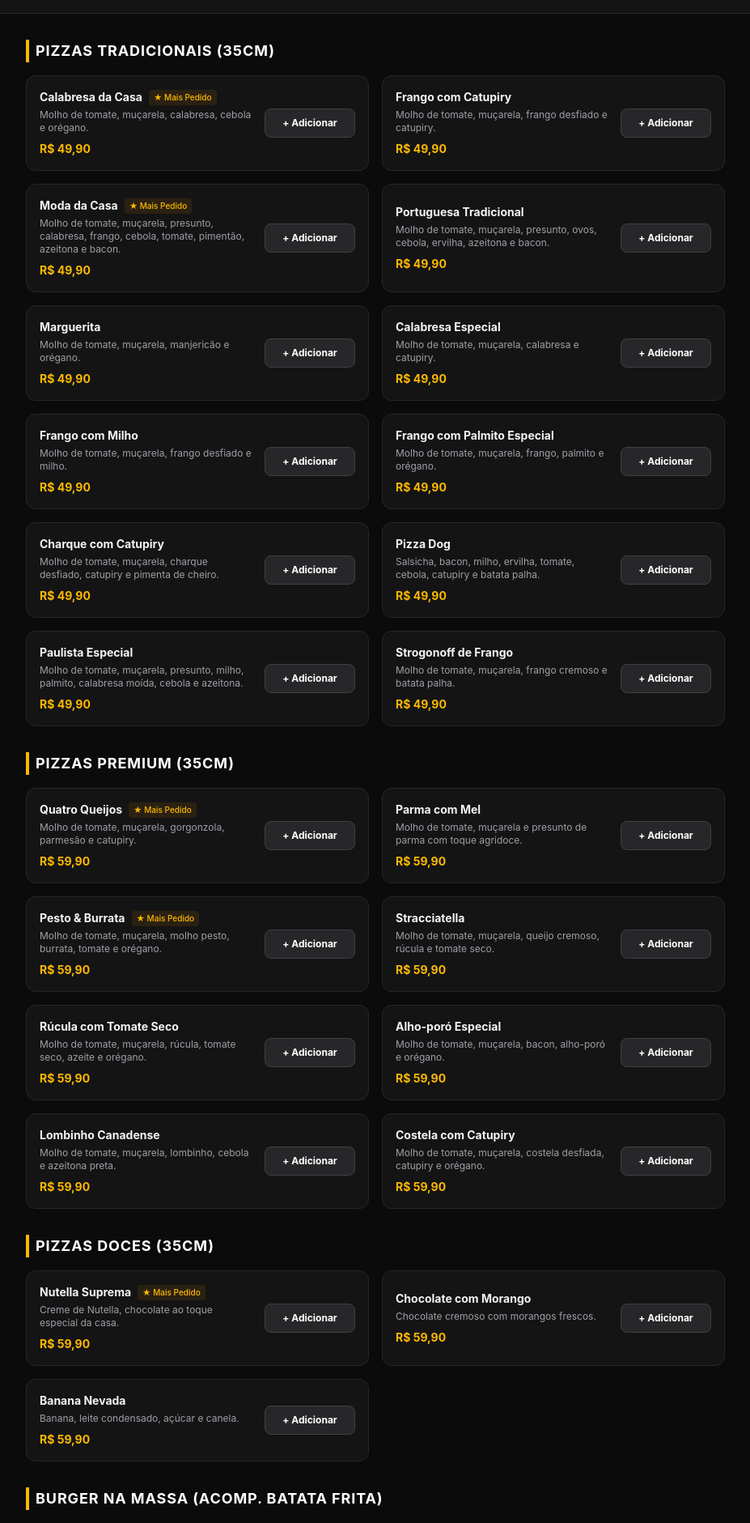
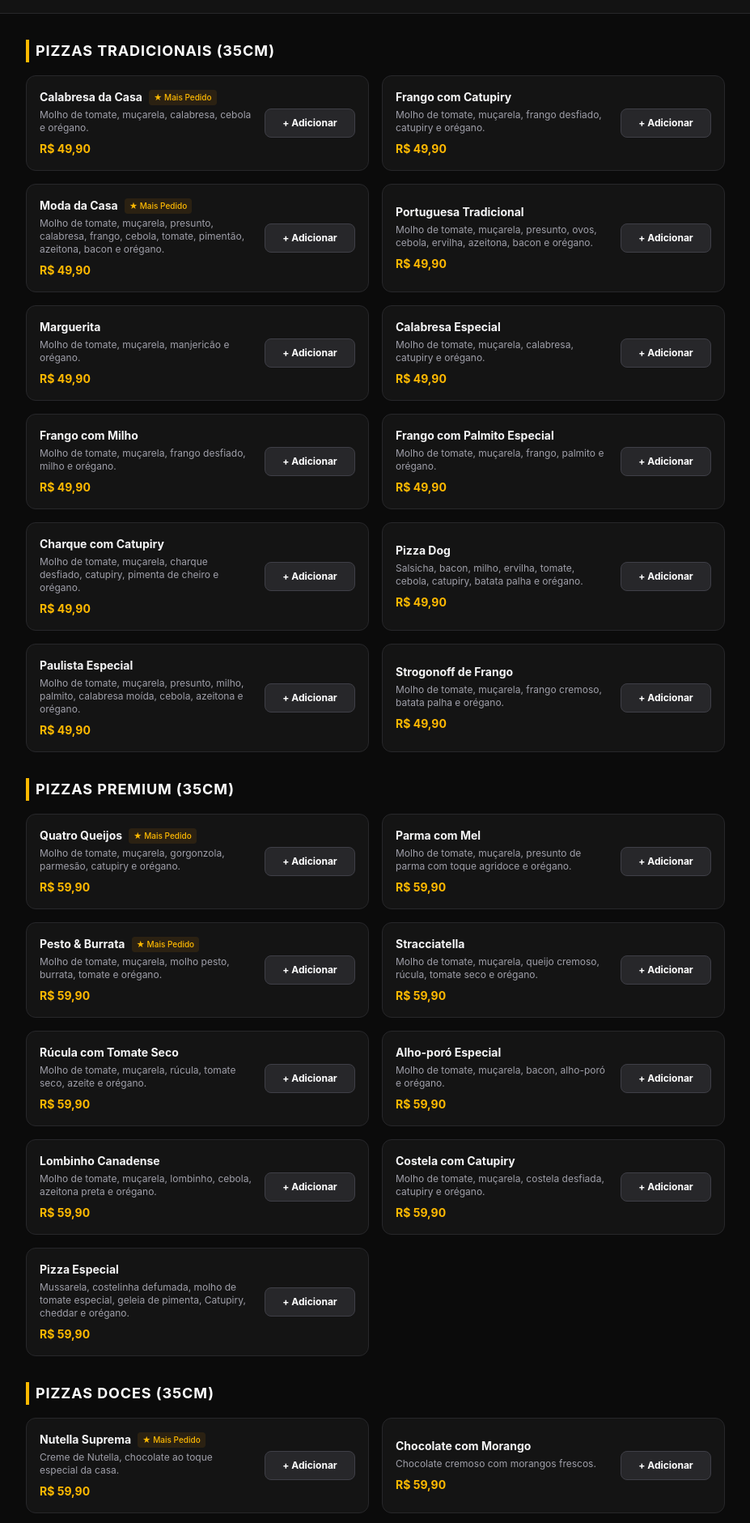
Before and after one commit to miqueiassc123-ux/cardapiotudonamassa, a React (Vite) app: page / in a window 1280 px wide. Shown: the part 60-1941 px from the top of the page at 81% size, without its empty margins (176-1103 px from the left). Built offline with nearby package versions, Linux system fonts and the light colour scheme.

Commit message:
Correção do orégano

```diff
--- a/src/cardapioData.js
+++ b/src/cardapioData.js
@@ -3,30 +3,31 @@ export const cardapio = {
     nome: "Pizzas Tradicionais (35cm)",
     itens: [
       { id: "pt1", nome: "Calabresa da Casa", descricao: "Molho de tomate, muçarela, calabresa, cebola e orégano.", preco: 49.90, destaque: true },
-      { id: "pt2", nome: "Frango com Catupiry", descricao: "Molho de tomate, muçarela, frango desfiado e catupiry.", preco: 49.90 },
-      { id: "pt3", nome: "Moda da Casa", descricao: "Molho de tomate, muçarela, presunto, calabresa, frango, cebola, tomate, pimentão, azeitona e bacon.", preco: 49.90, destaque: true },
-      { id: "pt4", nome: "Portuguesa Tradicional", descricao: "Molho de tomate, muçarela, presunto, ovos, cebola, ervilha, azeitona e bacon.", preco: 49.90 },
+      { id: "pt2", nome: "Frango com Catupiry", descricao: "Molho de tomate, muçarela, frango desfiado, catupiry e orégano.", preco: 49.90 },
+      { id: "pt3", nome: "Moda da Casa", descricao: "Molho de tomate, muçarela, presunto, calabresa, frango, cebola, tomate, pimentão, azeitona, bacon e orégano.", preco: 49.90, destaque: true },
+      { id: "pt4", nome: "Portuguesa Tradicional", descricao: "Molho de tomate, muçarela, presunto, ovos, cebola, ervilha, azeitona, bacon e orégano.", preco: 49.90 },
       { id: "pt5", nome: "Marguerita", descricao: "Molho de tomate, muçarela, manjericão e orégano.", preco: 49.90 },
-      { id: "pt6", nome: "Calabresa Especial", descricao: "Molho de tomate, muçarela, calabresa e catupiry.", preco: 49.90 },
-      { id: "pt7", nome: "Frango com Milho", descricao: "Molho de tomate, muçarela, frango desfiado e milho.", preco: 49.90 },
+      { id: "pt6", nome: "Calabresa Especial", descricao: "Molho de tomate, muçarela, calabresa, catupiry e orégano.", preco: 49.90 },
+      { id: "pt7", nome: "Frango com Milho", descricao: "Molho de tomate, muçarela, frango desfiado, milho e orégano.", preco: 49.90 },
       { id: "pt8", nome: "Frango com Palmito Especial", descricao: "Molho de tomate, muçarela, frango, palmito e orégano.", preco: 49.90 },
-      { id: "pt9", nome: "Charque com Catupiry", descricao: "Molho de tomate, muçarela, charque desfiado, catupiry e pimenta de cheiro.", preco: 49.90 },
-      { id: "pt10", nome: "Pizza Dog", descricao: "Salsicha, bacon, milho, ervilha, tomate, cebola, catupiry e batata palha.", preco: 49.90 },
-      { id: "pt11", nome: "Paulista Especial", descricao: "Molho de tomate, muçarela, presunto, milho, palmito, calabresa moída, cebola e azeitona.", preco: 49.90 },
-      { id: "pt12", nome: "Strogonoff de Frango", descricao: "Molho de tomate, muçarela, frango cremoso e batata palha.", preco: 49.90 }
+      { id: "pt9", nome: "Charque com Catupiry", descricao: "Molho de tomate, muçarela, charque desfiado, catupiry, pimenta de cheiro e orégano.", preco: 49.90 },
+      { id: "pt10", nome: "Pizza Dog", descricao: "Salsicha, bacon, milho, ervilha, tomate, cebola, catupiry, batata palha e orégano.", preco: 49.90 },
+      { id: "pt11", nome: "Paulista Especial", descricao: "Molho de tomate, muçarela, presunto, milho, palmito, calabresa moída, cebola, azeitona e orégano.", preco: 49.90 },
+      { id: "pt12", nome: "Strogonoff de Frango", descricao: "Molho de tomate, muçarela, frango cremoso, batata palha e orégano.", preco: 49.90 }
     ]
   },
   pizzasPremium: {
     nome: "Pizzas Premium (35cm)",
     itens: [
-      { id: "pp1", nome: "Quatro Queijos", descricao: "Molho de tomate, muçarela, gorgonzola, parmesão e catupiry.", preco: 59.90, destaque: true },
-      { id: "pp2", nome: "Parma com Mel", descricao: "Molho de tomate, muçarela e presunto de parma com toque agridoce.", preco: 59.90 },
+      { id: "pp1", nome: "Quatro Queijos", descricao: "Molho de tomate, muçarela, gorgonzola, parmesão, catupiry e orégano.", preco: 59.90, destaque: true },
+      { id: "pp2", nome: "Parma com Mel", descricao: "Molho de tomate, muçarela, presunto de parma com toque agridoce e orégano.", preco: 59.90 },
       { id: "pp3", nome: "Pesto & Burrata", descricao: "Molho de tomate, muçarela, molho pesto, burrata, tomate e orégano.", preco: 59.90, destaque: true },
-      { id: "pp4", nome: "Stracciatella", descricao: "Molho de tomate, muçarela, queijo cremoso, rúcula e tomate seco.", preco: 59.90 },
+      { id: "pp4", nome: "Stracciatella", descricao: "Molho de tomate, muçarela, queijo cremoso, rúcula, tomate seco e orégano.", preco: 59.90 },
       { id: "pp5", nome: "Rúcula com Tomate Seco", descricao: "Molho de tomate, muçarela, rúcula, tomate seco, azeite e orégano.", preco: 59.90 },
       { id: "pp6", nome: "Alho-poró Especial", descricao: "Molho de tomate, muçarela, bacon, alho-poró e orégano.", preco: 59.90 },
-      { id: "pp7", nome: "Lombinho Canadense", descricao: "Molho de tomate, muçarela, lombinho, cebola e azeitona preta.", preco: 59.90 },
-      { id: "pp8", nome: "Costela com Catupiry", descricao: "Molho de tomate, muçarela, costela desfiada, catupiry e orégano.", preco: 59.90 }
+      { id: "pp7", nome: "Lombinho Canadense", descricao: "Molho de tomate, muçarela, lombinho, cebola, azeitona preta e orégano.", preco: 59.90 },
+      { id: "pp8", nome: "Costela com Catupiry", descricao: "Molho de tomate, muçarela, costela desfiada, catupiry e orégano.", preco: 59.90 },
+      { id: "pp9", nome: "Pizza Especial", descricao: "Mussarela, costelinha defumada, molho de tomate especial, geleia de pimenta, Catupiry, cheddar e orégano.", preco: 59.90 }
     ]
   },
   pizzasDoces: {
@@ -38,16 +39,16 @@ export const cardapio = {
     ]
   },
   burgers: {
-    nome: "Burger na Massa (Acomp. Batata Frita)",
+    nome: "Burger na Massa (Opção de Pão de Brioche - Acomp. Batata Frita)",
     itens: [
-      { id: "b1", nome: "Burger da Casa", descricao: "Blend 200g, cebola caramelizada, cream cheese, gorgonzola, muçarela e parmesão gratinado.", preco: 37.90 },
-      { id: "b2", nome: "Massa Saborosa", descricao: "Blend 200g, tomate seco, muçarela, rúcula, pepperoni e parmesão gratinado.", preco: 37.90 },
-      { id: "b3", nome: "Frango Especial", descricao: "Blend 200g, frango desfiado, catupiry, bacon, muçarela e parmesão gratinado.", preco: 37.90 },
-      { id: "b4", nome: "Massa Crocante", descricao: "Blend 200g, muçarela, bacon, catupiry, milho, cheddar e parmesão gratinado.", preco: 37.90 },
-      { id: "b5", nome: "Massa 360", descricao: "Blend 200g, catupiry, cream cheese, catupira, milho e parmesão gratinado.", preco: 37.90 },
-      { id: "b6", nome: "Massa da Hora", descricao: "Blend 200g, queijo minas, bacon, champignon, catupiry, picles e parmesão gratinado.", preco: 37.90 },
-      { id: "b7", nome: "Massa Cremosa", descricao: "Blend 200g, cebola caramelizada, gorgonzola e cream cheese com parmesão gratinado.", preco: 37.90 },
-      { id: "b8", nome: "Massa Defumada", descricao: "Blend 200g, bacon, barbecue artesanal, gorgonzola, muçarela e parmesão gratinado.", preco: 37.90 }
+      { id: "b1", nome: "Burger da Casa", descricao: "Blend 200g, cebola caramelizada, cream cheese, gorgonzola, muçarela e parmesão gratinado.", preco: 44.90 },
+      { id: "b2", nome: "Massa Saborosa", descricao: "Blend 200g, tomate seco, muçarela, rúcula, pepperoni e parmesão gratinado.", preco: 44.90 },
+      { id: "b3", nome: "Frango Especial", descricao: "Blend 200g, frango desfiado, catupiry, bacon, muçarela e parmesão gratinado.", preco: 44.90 },
+      { id: "b4", nome: "Massa Crocante", descricao: "Blend 200g, muçarela, bacon, catupiry, milho, cheddar e parmesão gratinado.", preco: 44.90 },
+      { id: "b5", nome: "Massa 360", descricao: "Blend 200g, catupiry, cream cheese, catupira, milho, camarão e parmesão gratinado.", preco: 44.90 },
+      { id: "b6", nome: "Massa da Hora", descricao: "Blend 200g, queijo minas, bacon, champignon, catupiry, picles e parmesão gratinado.", preco: 44.90 },
+      { id: "b7", nome: "Massa Cremosa", descricao: "Blend 200g, cebola caramelizada, gorgonzola e cream cheese com parmesão gratinado.", preco: 44.90 },
+      { id: "b8", nome: "Massa Defumada", descricao: "Blend 200g, bacon, barbecue artesanal, gorgonzola, muçarela e parmesão gratinado.", preco: 44.90 }
     ]
   },
   cervejas: {
@@ -68,9 +69,10 @@ export const cardapio = {
       { id: "beb2", nome: "Água tônica", preco: 7.50 },
       { id: "beb3", nome: "Suco (copo)", preco: 7.00 },
       { id: "beb4", nome: "Jarra (suco)", preco: 15.00 },
-      { id: "beb5", nome: "Red Bull", preco: 19.90 },
-      { id: "beb6", nome: "Água sem gás", preco: 4.50 },
-      { id: "beb7", nome: "Água com gás", preco: 5.50 }
+      { id: "beb5", nome: "Coca-Cola 2L", preco: 18.90 },
+      { id: "beb6", nome: "Red Bull", preco: 19.90 },
+      { id: "beb7", nome: "Água sem gás", preco: 4.50 },
+      { id: "beb8", nome: "Água com gás", preco: 5.50 }
     ]
   },
   doses: {
@@ -80,7 +82,7 @@ export const cardapio = {
       { id: "d2", nome: "Gin", preco: 15.90 },
       { id: "d3", nome: "White Horse", preco: 19.90 },
       { id: "d4", nome: "John Walker", preco: 25.90 },
-      { id: "d5", nome: "Cachaça 51", preco: 7.90 }
+      { id: "d5", nome: "Caipirinha", preco: 22.00 }
     ]
   }
 };
```
